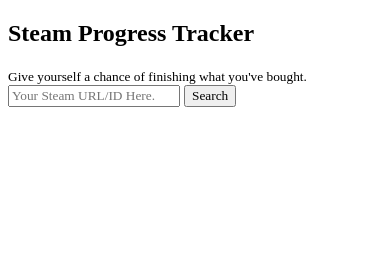
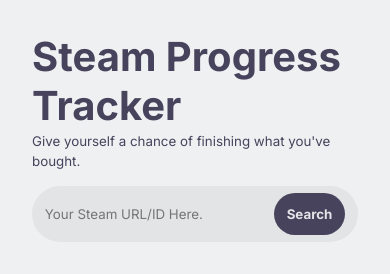
Before and after one commit to codedbygabriel/steam-game-tracker, a website with bundled scripts: page index.html in a window 390 px wide. Built offline with nearby package versions, Linux system fonts and the light colour scheme.

Commit message:
style(*elements): basis style and responsivity

```diff
--- a/source/styling/main.css
+++ b/source/styling/main.css
@@ -1,3 +1,100 @@
+@import url("https://fonts.googleapis.com/css2?family=Inter:ital,opsz,wght@0,14..32,100..900;1,14..32,100..900&display=swap");
+
+:root {
+    --background_0: #f0faf0;
+    --background_1: #edffec;
+    --background: #eef0f2ff;
+    --shade: #e2e4e6;
+    --black: #48435c;
+    --blue: #9792e3;
+    --charcoal: #545766;
+}
+
 * {
-    font-family: 'Iosevka';
+    font-family: "Inter";
+
+    margin: 0;
+    padding: 0;
 }
+
+h1,
+h2,
+h3,
+h4,
+h5,
+h6,
+p,
+small {
+    color: var(--black);
+}
+
+body {
+    background-color: var(--background);
+}
+
+.main-content {
+    max-width: 768px;
+    margin: 0 auto;
+
+    display: flex;
+    flex-flow: column nowrap;
+    align-items: center;
+    padding: 2rem;
+}
+
+#search-steam-id {
+    max-width: 380px;
+    border: none;
+    outline: none;
+}
+
+.search-steam-button {
+    border: none;
+    outline: none;
+
+    border-radius: 3rem;
+    padding: 0.8rem;
+    font-weight: bold;
+
+    color: var(--shade);
+    background-color: var(--black);
+}
+
+.search-steam-button:hover {
+    cursor: pointer;
+}
+
+.focused-input {
+    border: 3px solid var(--charcoal);
+}
+
+.search-wrapper,
+#search-steam-id {
+    background-color: var(--shade);
+}
+
+.search-wrapper {
+    max-width: 480px;
+    height: 30px;
+
+    display: flex;
+    flex-flow: row nowrap;
+    justify-content: space-between;
+    align-items: center;
+
+    padding: 0.8rem;
+    border-radius: 3rem;
+}
+
+.main-section {
+    display: flex;
+    flex-flow: column nowrap;
+    align-items: left;
+
+    max-width: 480px;
+    gap: 1rem;
+}
+
+.header-title {
+    font-size: 2.5rem;
+}
```
